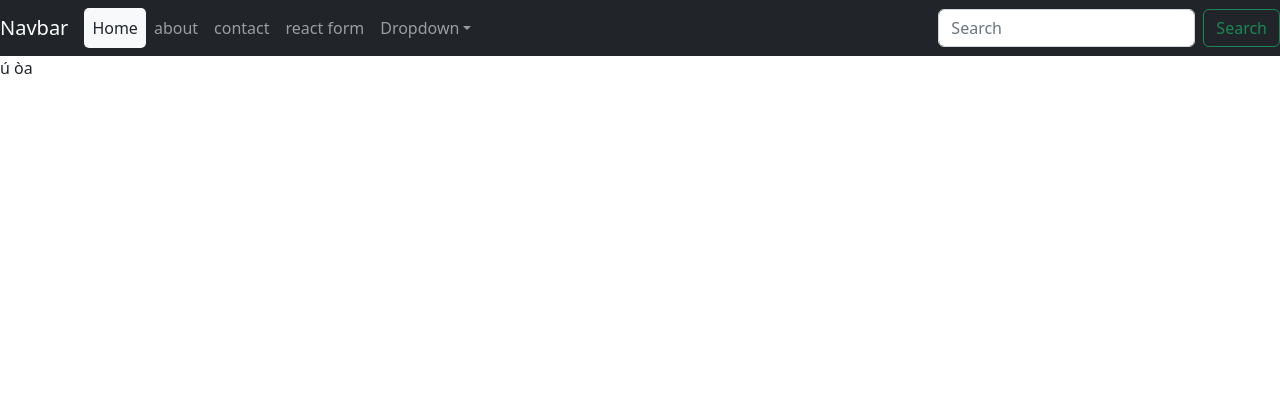
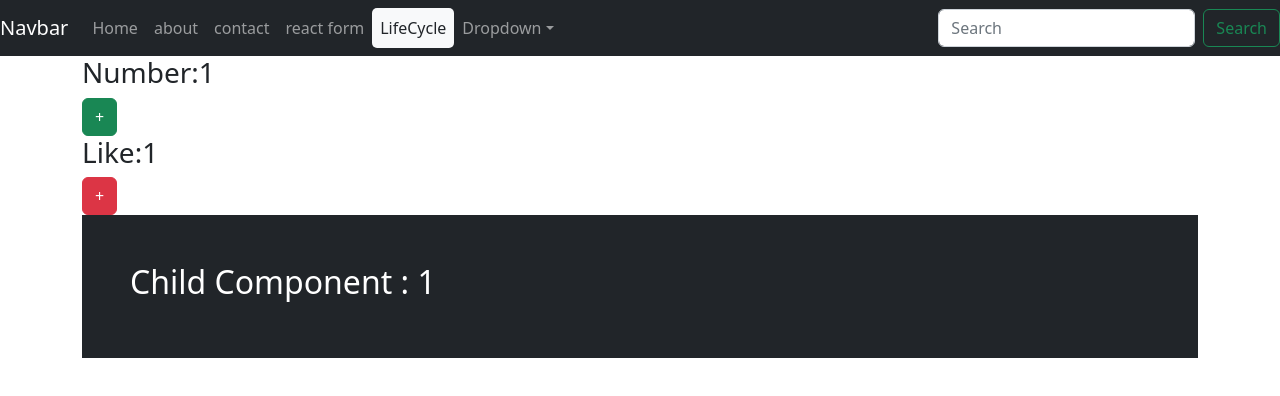
Before and after one commit to Hoainam2309/React-Train, a React (Create React App) app: page /lifecycle in a window 1280 px wide. Before the commit this address led to /. Shown: the top 396 px of the page. Built offline with nearby package versions, Linux system fonts and the light colour scheme.

Commit message:
Life-CycleMounting And Updating

```diff
--- a/src/App.js
+++ b/src/App.js
@@ -24,6 +24,9 @@ function App() {
             <li className="nav-item">
               <NavLink style={({isActive})=> isActive ? {borderRadius: '5px'} : {}} className={({isActive})=> isActive ? 'nav-link bg-light text-dark' : 'nav-link'} to="/reactform">react form</NavLink>
             </li>
+            <li className="nav-item">
+              <NavLink style={({isActive})=> isActive ? {borderRadius: '5px'} : {}} className={({isActive})=> isActive ? 'nav-link bg-light text-dark' : 'nav-link'} to="/lifecycle">LifeCycle</NavLink>
+            </li>
             <li className="nav-item dropdown">
               <a className="nav-link dropdown-toggle" href="#" id="dropdownId" data-bs-toggle="dropdown" aria-haspopup="true" aria-expanded="false">Dropdown</a>
               <div className="dropdown-menu" aria-labelledby="dropdownId">
--- a/src/index.js
+++ b/src/index.js
@@ -8,6 +8,7 @@ import Contact from './pages/Contact/Contact';
 import Home from './pages/Home/Home';
 import About from './pages/About/About';
 import ReactForm from './pages/ReactForm/ReactForm';
+import ReacttLifeCycle from './pages/ReactLifeCycle/ReacttLifeCycle';
 
 const root = ReactDOM.createRoot(document.getElementById('root'));
 root.render(
@@ -19,6 +20,7 @@ root.render(
         <Route path='about' element={<About />}></Route>
         <Route path='reactform' element={<ReactForm />}></Route>
         <Route path='*' element={<Navigate to=''></Navigate>}></Route>
+        <Route path='lifecycle' element={<ReacttLifeCycle/>}></Route>
       </Route>
 
     </Routes>
--- a/src/pages/ReactForm/ReactForm.jsx
+++ b/src/pages/ReactForm/ReactForm.jsx
@@ -6,8 +6,8 @@ export default class ReactForm extends Component {
 
 state = {
   arrProduct : [
-       {id:1,name:'product 1',price:1000,img:'https://picsum.photos/50/50',description:'description 1',type :' movile'},
-       {id:2,name:'product 2',price:2000,img:'https://picsum.photos/50/50',description:'description 2',type :' tablet'}
+       {id:1,name:'product 1',price:1000,img:'https://picsum.photos/50/50',description:'description 1',productType :' movile'},
+       {id:2,name:'product 2',price:2000,img:'https://picsum.photos/50/50',description:'description 2',productType :' tablet'}
 
   ]
 }
@@ -62,4 +62,10 @@ getStore () {
       </div>
     )
   }
+componentDidMount() {
+  this.setState({
+    arrProduct:this.getStore()
+  })
 }
+
+}
--- a/src/pages/ReactForm/TableProduct.jsx
+++ b/src/pages/ReactForm/TableProduct.jsx
@@ -26,7 +26,7 @@ export default class TableProduct extends Component {
                <td><img src={prod.img} alt="..." width={50} /></td>
                <td>{prod.name}</td>
                <td>{prod.price}</td>
-               <td>{prod.type}</td>
+               <td>{prod.productType}</td>
                <td>{prod.description}d</td>
                <td>
                  <button className='btn btn-danger' onClick={()=>{delPro(prod.id)}}>Del</button>
--- /dev/null
+++ b/src/pages/ReactLifeCycle/Child.jsx
@@ -0,0 +1,39 @@
+import React, { Component } from 'react'
+
+export default class Child extends Component {
+    constructor(props) {
+        super(props);
+        this.state ={
+
+        }
+        console.log('constructor')
+    }
+    static getDerivedStateFromProps(newProps,currentState) {
+        console.log('getDerivedStateFromProps child')
+        return false;
+    }
+    shouldComponentUpdate(newProps,newState) {
+        if(this.props.number !== newProps.number) {
+            console.log('shouldComponentUpdate child');
+            return true;
+
+        }
+        return false;
+    }
+
+
+      render() {
+        console.log('render child')
+        return (
+          <div className='p-5 display-4 bg-dark text-white'>
+           <h2>Child Component : {this.props.number}</h2>
+
+          </div>
+        )
+      }
+    componentDidMount() {
+        console.log('componentdidmount')
+    }
+
+
+}
--- /dev/null
+++ b/src/pages/ReactLifeCycle/ReacttLifeCycle.jsx
@@ -0,0 +1,56 @@
+import React, { Component } from 'react'
+import Child from './Child';
+
+export default class ReacttLifeCycle extends Component {
+constructor(props) {
+    super(props);
+    this.state ={
+       number: 1,
+       like: 1
+    }
+    console.log('constructor')
+}
+static getDerivedStateFromProps(newProps,currentState) {
+    // console.log('getDerivedStateFromProps')
+    // currentState.number = 20;
+    //return về state mới , nếu giữ state cũ thì return null
+    return null
+}
+
+shouldComponentUpdate(newProps,newState) {
+    console.log('shouldComponentUpdate')
+    return true;
+}
+
+
+  render() {
+    console.log('render')
+    return (
+      <div className='container'>
+        <h3>Number:{this.state.number} </h3>
+
+
+        <button className='btn btn-success' onClick={()=>{
+            this.setState({
+                number:this.state.number +1,
+
+
+            })
+        }}>+</button>
+        <h3>Like:{this.state.like} </h3>
+        <button className='btn btn-danger' onClick={()=>{
+            this.setState({
+
+                like:this.state.like +1,
+
+            })
+        }}>+</button>
+        <Child number ={this.state.number} like = {this.state.like}/>
+      </div>
+    )
+  }
+componentDidMount() {
+    console.log('componentdidmount')
+}
+
+}
```
